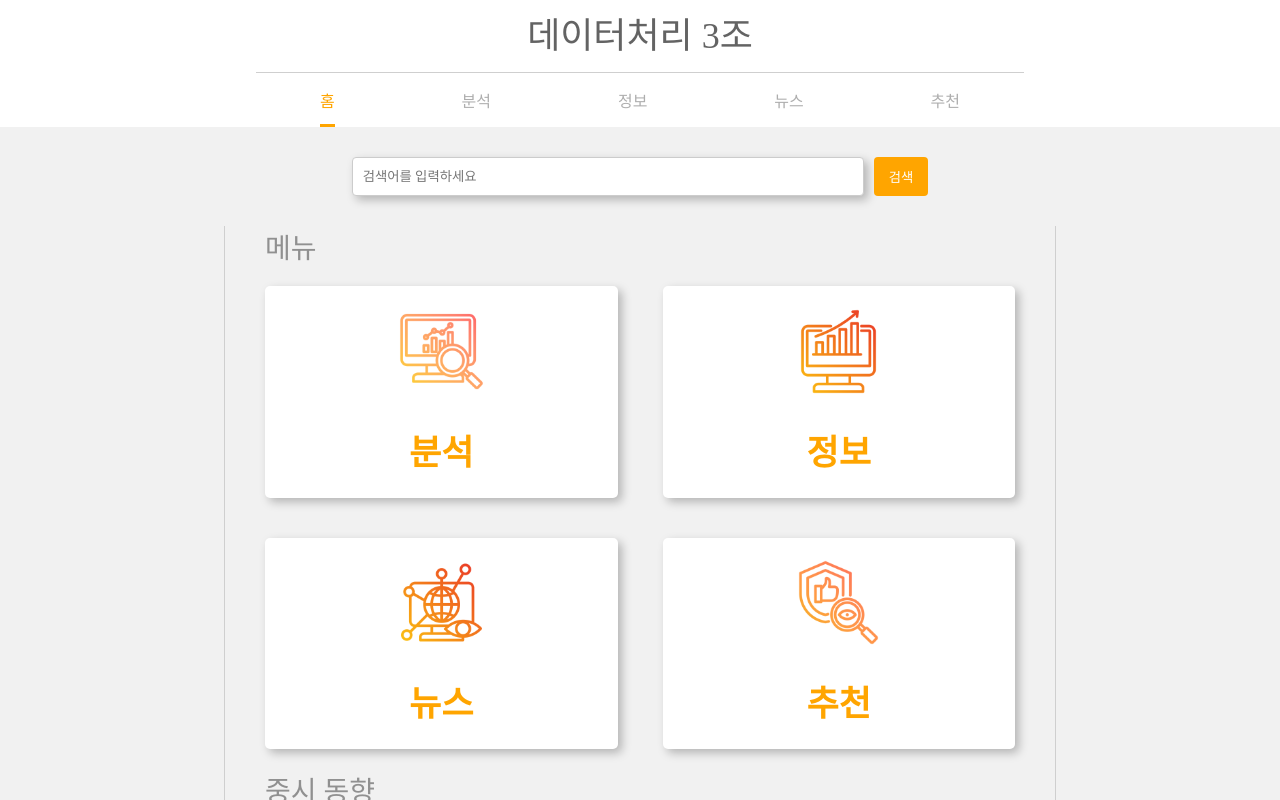
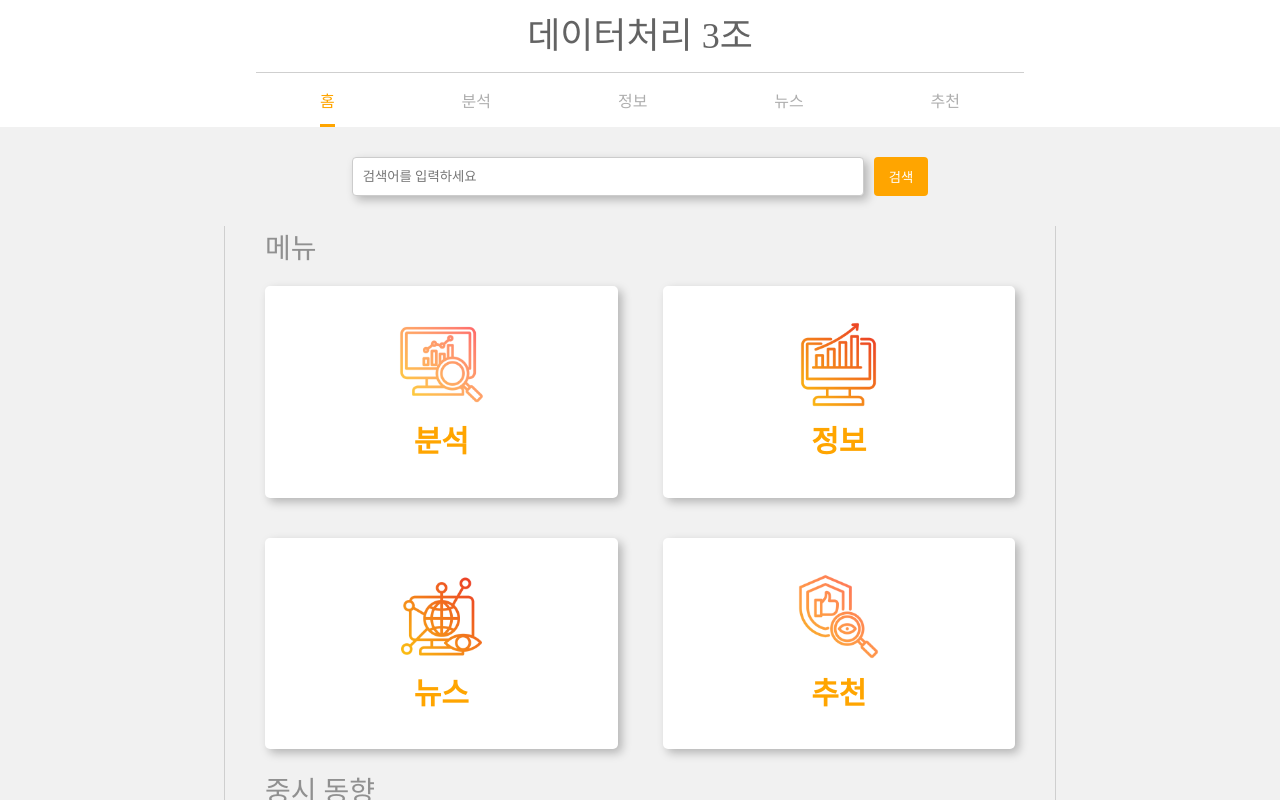
Before and after one commit to DataProcessing3/DP_front, a React (Create React App) app in the folder my-app/: page / in a window 1280 px wide. Shown: the top 800 px of the page. Built offline with nearby package versions, Linux system fonts and the light colour scheme.

Commit message:
글자크기조정

```diff
--- a/my-app/src/App.css
+++ b/my-app/src/App.css
@@ -26,8 +26,8 @@
 }
 .rectangle p {
   color: orange; /* 주황색 텍스트 */
-  margin-top: 30px; /* 이미지와 텍스트 간격 */
-  font-size: 35px; /* 글자 크기 조정 */
+  margin-top: 10px; /* 이미지와 텍스트 간격 */
+  font-size: 30px; /* 글자 크기 조정 */
   font-weight: bold; /* 글자 두께 조정 */
 }
 .data-container {
```
